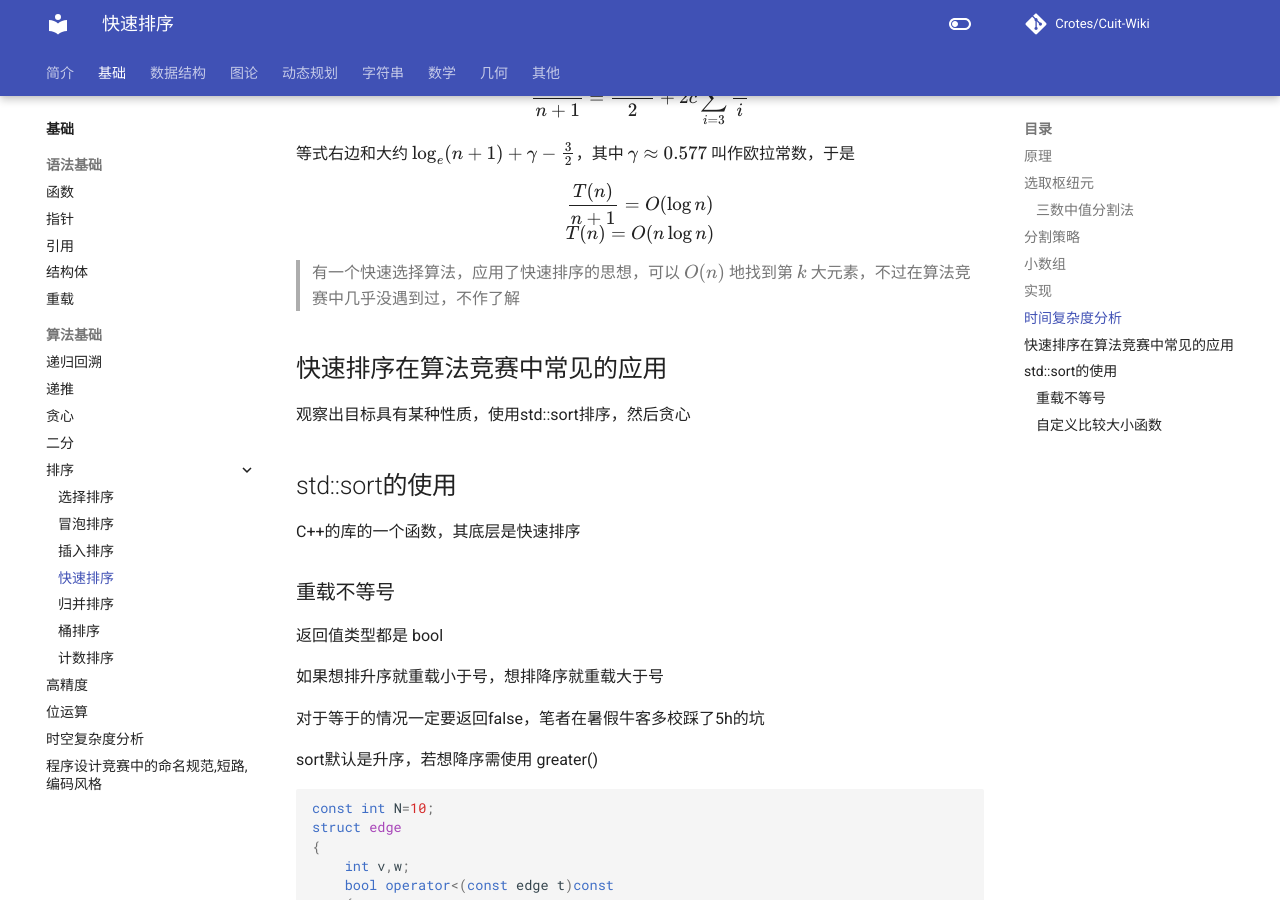
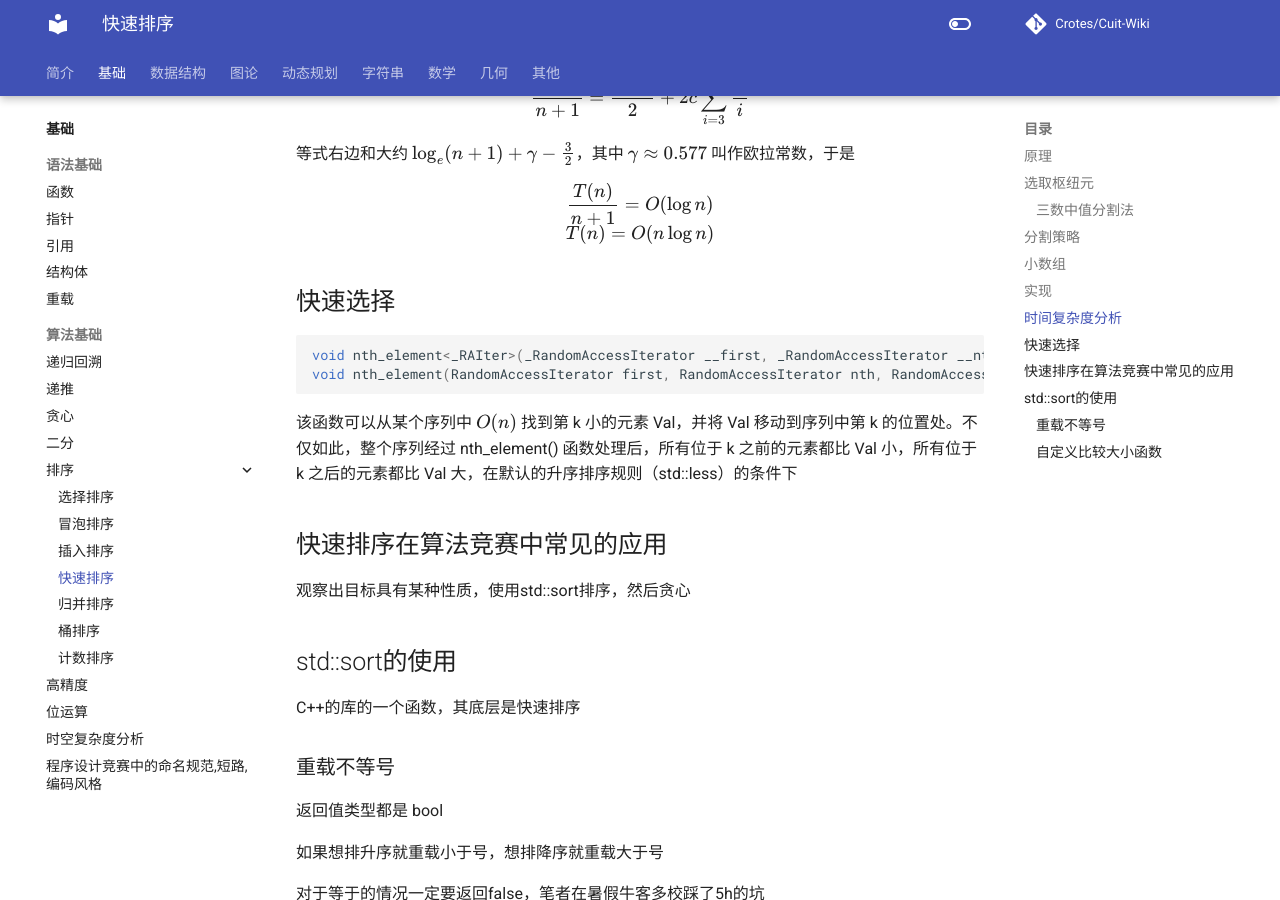
Before and after one commit to Crotes/Cuit-Wiki, an MkDocs documentation site: the page built from docs/Base/快速排序.md, in a window 1280 px wide and 900 px high, scrolled down 4038 px. Built offline with MkDocs 1.6.1 and Material for MkDocs 9.7.7, drawn with Linux system fonts in a browser that asks for light colours; formulas are drawn with MathJax 3; comment, search, counter and statistics services are not loaded.

Commit message:
Update 快速排序.md
重构快速选择的介绍

````diff
--- a/docs/Base/快速排序.md
+++ b/docs/Base/快速排序.md
@@ -156,7 +156,12 @@ $$\frac{T(n)}{n+1}=O(\log n)$$
 
 $$T(n)=O(n\log n)$$
 
->有一个快速选择算法，应用了快速排序的思想，可以 $O(n)$ 地找到第 $k$ 大元素，不过在算法竞赛中几乎没遇到过，不作了解
+## 快速选择
+```cpp
+void nth_element<_RAIter>(_RandomAccessIterator __first, _RandomAccessIterator __nth, _RandomAccessIterator __last)
+void nth_element(RandomAccessIterator first, RandomAccessIterator nth, RandomAccessIterator last, Compare comp);
+```
+该函数可以从某个序列中 $O(n)$ 找到第 k 小的元素 Val，并将 Val 移动到序列中第 k 的位置处。不仅如此，整个序列经过 nth_element() 函数处理后，所有位于 k 之前的元素都比 Val 小，所有位于 k 之后的元素都比 Val 大，在默认的升序排序规则（std::less）的条件下
 
 ## 快速排序在算法竞赛中常见的应用
 观察出目标具有某种性质，使用std::sort排序，然后贪心
````
